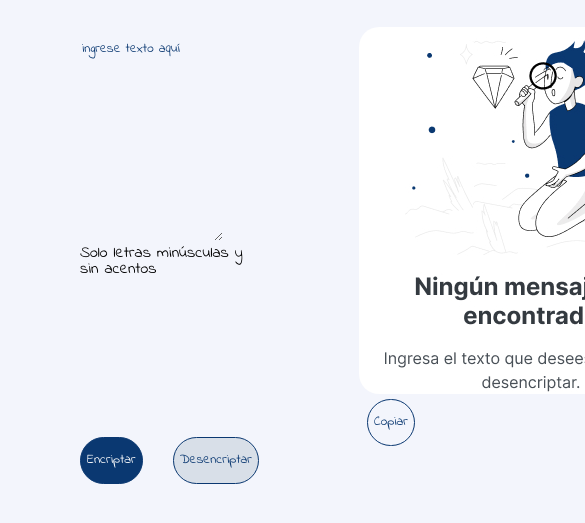
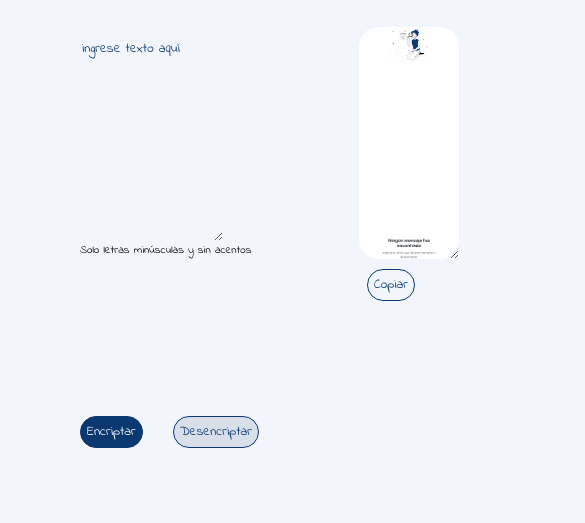
Before and after one commit to jeritusu/Encriptador-Alura, a plain HTML site: page index.html in a window 390 px wide. Shown: the part 33-556 px from the top of the page, 585 px wide, since content can reach past the window. Drawn offline with Linux system fonts and the light colour scheme.

Commit message:
mejora en responsive del area2

```diff
--- a/style.css
+++ b/style.css
@@ -30,12 +30,15 @@ main{
     outline: none;
 }
 
+
 .text-area2{
+    display: block;
     width: 25em;
     background: white;
     background-image: url("imagenes/muneco.jpg"), url("imagenes/Frame 5.jpg");
     background-repeat: no-repeat, no-repeat;
     background-position: top, bottom;
+    background-size: 70%, 70%;
     border: none;
     border-radius: 20px;
     color: #0A3871;
@@ -43,7 +46,7 @@ main{
     margin-top: 30px;
     padding-left: 20px;
     padding-top: 5px;
-    position: absolute;
+    position: relative;
 }
 
 .mensaje:focus{
@@ -61,7 +64,7 @@ main{
     border-radius: 24px;
     color: #0A3871;
     cursor: pointer;
-    height: 47px;
+    height: 32px;
     margin-left: 30px;
     width: 280px;
 }
@@ -72,7 +75,7 @@ main{
     border-radius: 24px;
     color: white;
     cursor: pointer;
-    height: 47px;
+    height: 32px;
     width: 280px;
 }
 
@@ -83,15 +86,29 @@ main{
     cursor: pointer;
     height: 47px;
     margin-left: 108px;
-    margin-top: 402px;
+    margin-top: 10px;
     position: center;
+    height: 32px;
     width: 280px;
 }
 
 @media screen and (max-width:800px){
 
-    .text-area1, .text-area2{
+    .text-area1{
         width: auto;
+    }
+
+    .informacion{
+        font-size: 70%;
+    }
+
+    .text-area2{
+        width: 50%;
+        height: 50%;
+        background-image: url("imagenes/muneco.jpg"), url("imagenes/Frame 5.jpg");
+        background-repeat: no-repeat, no-repeat;
+        background-position: top, bottom;
+        background-size: 40%, 60%;
     }
 
     .btn-copiar, .btn-encriptar, .btn-desencriptar{
```
